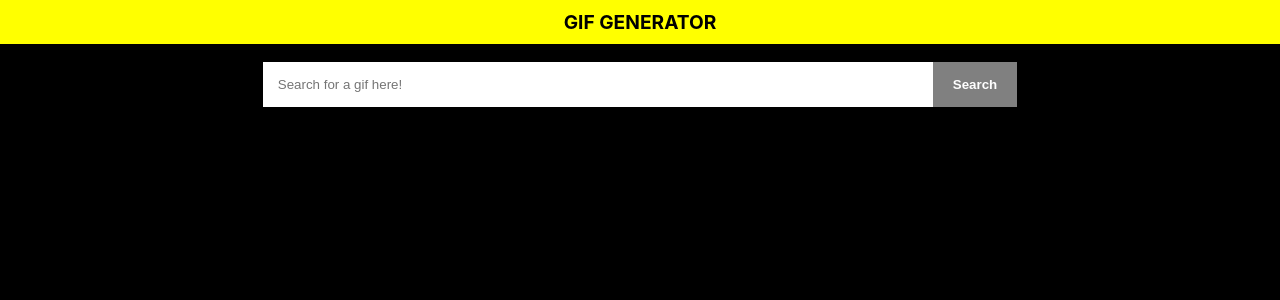
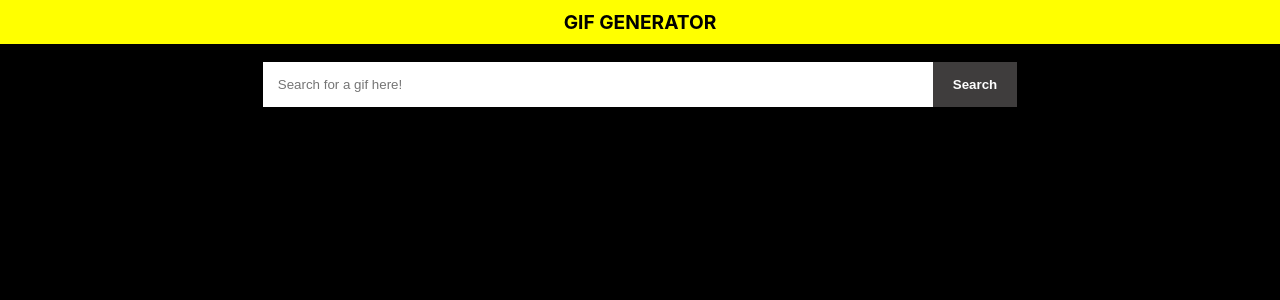
Before and after one commit to devefe1/lyric_generatornew, a React (Create React App) app in the folder lyric_generator/: page / in a window 1280 px wide. In both pictures the pointer is over the button "Search". Shown: the top 300 px of the page. Built offline with nearby package versions, Linux system fonts and the light colour scheme.

Commit message:
color hover

```diff
--- a/lyric_generator/src/App.css
+++ b/lyric_generator/src/App.css
@@ -34,5 +34,5 @@
 }
 
 .searchbutton:hover {
-
+  background-color: rgb(63,61,61);
 }
```
